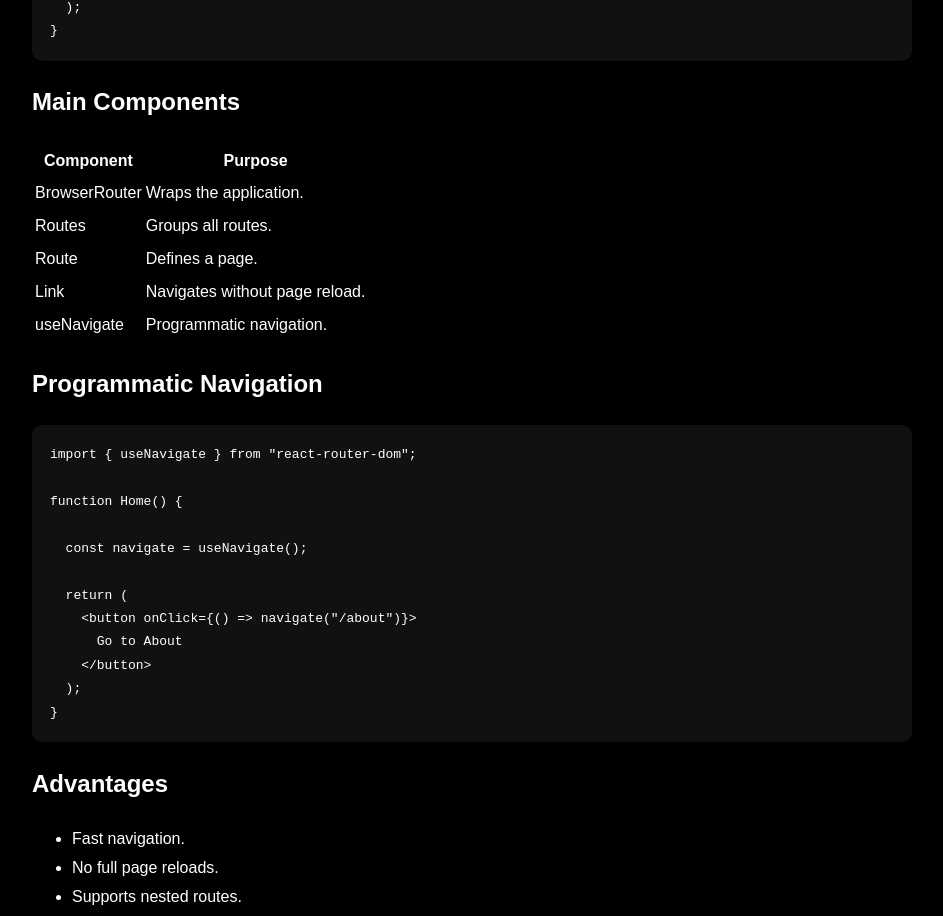
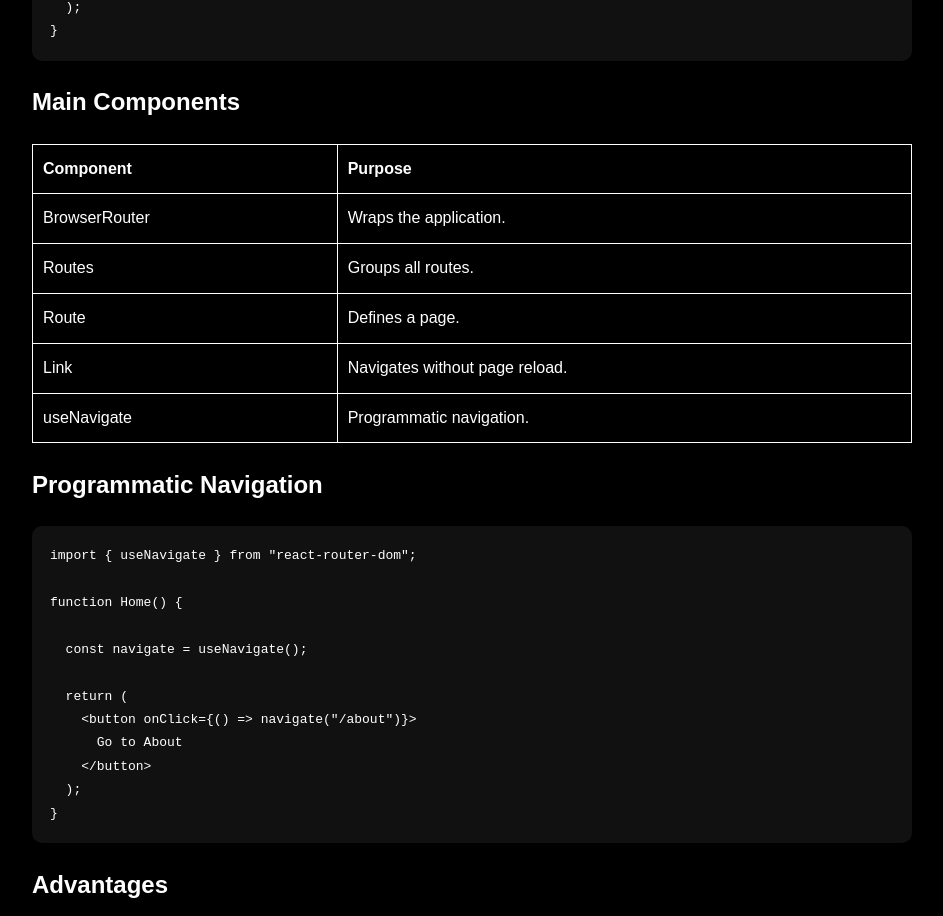
Before and after one commit to asmitbiswas/Project-Next-JS, a Next.js app in the folder app/: page /React/React_Router in a window 1280 px wide. Shown: the part 1332-2248 px from the top of the page, without its empty margins (308-1251 px from the left). Built offline with nearby package versions, Linux system fonts and the light colour scheme.

Commit message:
Done react route

```diff
--- a/app/app/(categories)/React/(ReactTopics)/React_Router/page.tsx
+++ b/app/app/(categories)/React/(ReactTopics)/React_Router/page.tsx
@@ -87,36 +87,116 @@ function Navbar() {
 
         <h2>Main Components</h2>
 
-        <table>
+        <table
+        style={{
+            borderCollapse:"collapse",
+            // padding:"10px",
+            width:"100%",
+            border:"1px solid white",
+            margin:"25 0 px"
+        }}
+        >
           <tbody>
             <tr>
-              <th>Component</th>
-              <th>Purpose</th>
+              <th
+              style={{
+                textAlign:"left",
+                padding:"10px",
+                border:"1px solid white"
+              }}
+              >Component</th>
+              <th
+                style={{
+                textAlign:"left",
+                padding:"10px",
+                border:"1px solid white"
+              }}
+              >Purpose</th>
             </tr>
 
             <tr>
-              <td>BrowserRouter</td>
-              <td>Wraps the application.</td>
+              <td
+                style={{
+                textAlign:"left",
+                padding:"10px",
+                border:"1px solid white"
+              }}
+              >BrowserRouter</td>
+              <td
+                style={{
+                textAlign:"left",
+                padding:"10px",
+                border:"1px solid white"
+              }}
+              >Wraps the application.</td>
             </tr>
 
             <tr>
-              <td>Routes</td>
-              <td>Groups all routes.</td>
+              <td
+                style={{
+                textAlign:"left",
+                padding:"10px",
+                border:"1px solid white"
+              }}
+              >Routes</td>
+              <td
+
+                style={{
+                textAlign:"left",
+                padding:"10px",
+                border:"1px solid white"
+              }}>Groups all routes.</td>
             </tr>
 
             <tr>
-              <td>Route</td>
-              <td>Defines a page.</td>
+              <td
+                style={{
+                textAlign:"left",
+                padding:"10px",
+                border:"1px solid white"
+              }}
+                >Route</td>
+              <td
+                    style={{
+                textAlign:"left",
+                padding:"10px",
+                border:"1px solid white"
+              }}
+              >Defines a page.</td>
             </tr>
 
             <tr>
-              <td>Link</td>
-              <td>Navigates without page reload.</td>
+              <td
+                    style={{
+                textAlign:"left",
+                padding:"10px",
+                border:"1px solid white"
+              }}
+              >Link</td>
+              <td
+                    style={{
+                textAlign:"left",
+                padding:"10px",
+                border:"1px solid white"
+              }}
+              >Navigates without page reload.</td>
             </tr>
 
             <tr>
-              <td>useNavigate</td>
-              <td>Programmatic navigation.</td>
+              <td
+                    style={{
+                textAlign:"left",
+                padding:"10px",
+                border:"1px solid white"
+              }}
+              >useNavigate</td>
+              <td
+                    style={{
+                textAlign:"left",
+                padding:"10px",
+                border:"1px solid white"
+              }}
+              >Programmatic navigation.</td>
             </tr>
           </tbody>
         </table>
```
